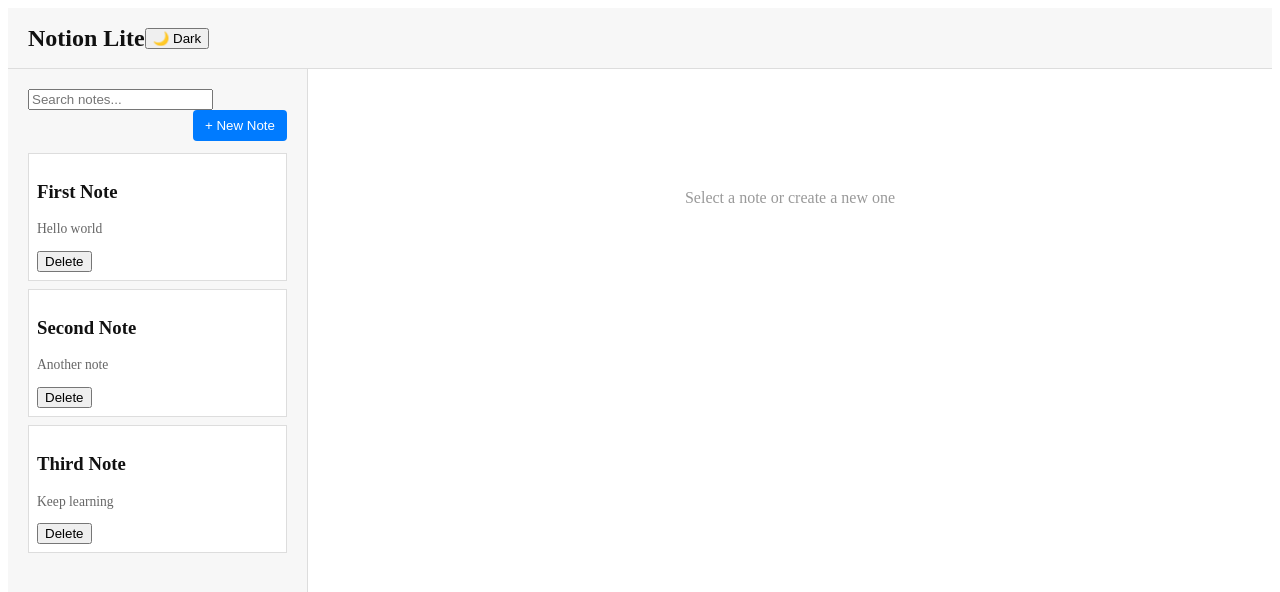
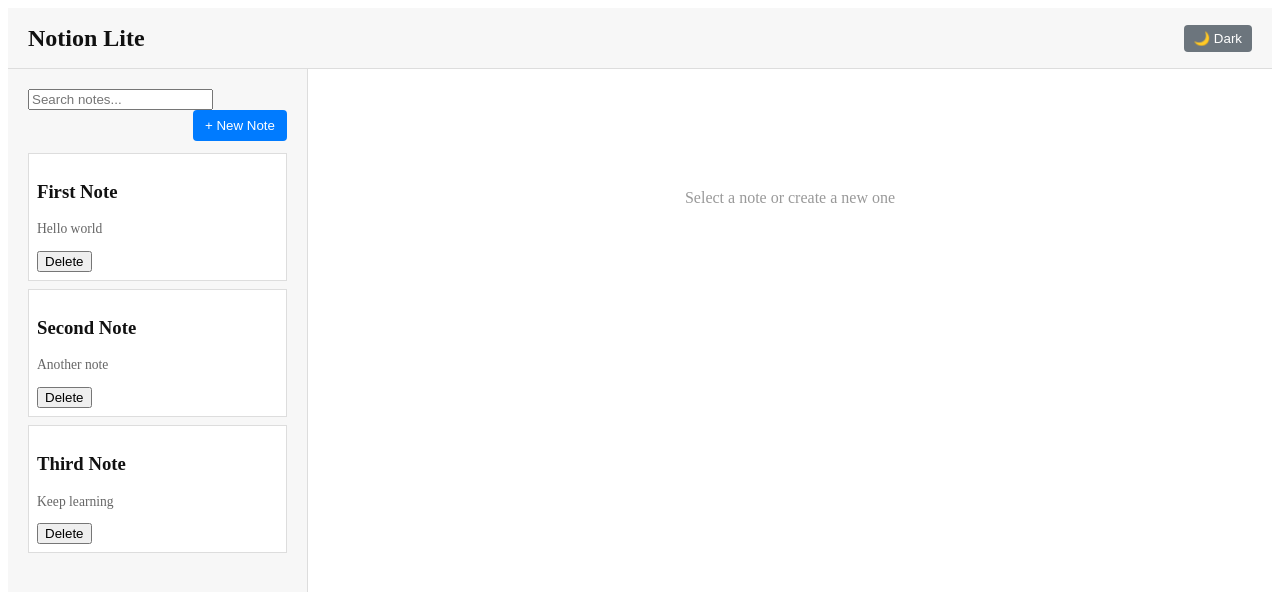
Before and after one commit to saifxss/notion-lite, a React (Vite) app: page / in a window 1280 px wide. Shown: the top 592 px of the page. Built offline with nearby package versions, Linux system fonts and the light colour scheme.

Commit message:
Added autosave feedback and disable editor when no note

```diff
--- a/src/App.css
+++ b/src/App.css
@@ -7,6 +7,7 @@
   height: 60px;
   display: flex;
   align-items: center;
+  justify-content: space-between;
   padding: 0 20px;
   background: var(--sidebar);
   border-bottom: 1px solid var(--border);
@@ -63,6 +64,12 @@
   cursor: pointer;
 }
 
+.note-title:disabled,
+.note-content:disabled {
+  background: #f5f5f5;
+  cursor: not-allowed;
+}
+
 .new-note-btn:hover { opacity: 0.95; }
 
 .note-items { display: flex; flex-direction: column; }
@@ -113,6 +120,15 @@
 
 .save-btn:disabled { opacity: 0.55; cursor: not-allowed; }
 
+.theme-toggle-btn {
+  background: #6c757d;
+  color: white;
+  border: none;
+  padding: 6px 10px;
+  border-radius: 4px;
+  cursor: pointer;
+}
+
 :root {
   --bg: #ffffff;
   --text: #111111;
--- a/src/components/Header.tsx
+++ b/src/components/Header.tsx
@@ -7,7 +7,7 @@
   return (
     <header>
       <h2>Notion Lite</h2>
-      <button onClick={onToggleTheme}>
+      <button className="theme-toggle-btn" onClick={onToggleTheme}>
         {theme === "light" ? "🌙 Dark" : "☀️ Light"}
       </button>
     </header>
--- a/src/components/NoteEditor.tsx
+++ b/src/components/NoteEditor.tsx
@@ -9,6 +9,7 @@
 export default function NoteEditor({ note, onChange }: NoteEditorProps) {
   const [title, setTitle] = useState(note?.title ?? "");
   const [content, setContent] = useState(note?.content ?? "");
+  const [isSaving, setIsSaving] = useState(false);
 
   const titleRef = useRef<HTMLInputElement>(null);
   const contentRef = useRef<HTMLTextAreaElement>(null);
@@ -19,19 +20,27 @@
   }, [note?.id]);
 
   const isUnchanged = note ? (note.title === title && note.content === content) : true;
+  const disabled = !note;
 
   useEffect(() => {
     titleRef.current?.focus();
   }, [note?.id]);
 
   useEffect(() => {
-    if (!note || isUnchanged) return;
+    if (!note || isUnchanged) {
+      setIsSaving(false);
+      return;
+    }
+
+    setIsSaving(true);
+
     const timeout = setTimeout(() => {
       onChange({ ...note, title, content });
+      setIsSaving(false); // ✅ important
     }, 500);
 
     return () => clearTimeout(timeout);
-  }, [title, content]);
+  }, [title, content, isUnchanged, note, onChange]);
 
   useEffect(() => {
     const handleEscape = (e: KeyboardEvent) => {
@@ -58,21 +67,28 @@
 
   return (
     <div className="note-editor">
-      <input className="note-title"
+      <input
+        disabled={disabled}
+        className="note-title"
         value={title}
         onChange={(e) => setTitle(e.target.value)}
       />
 
       <textarea
         ref={contentRef}
+        disabled={disabled}
         className="note-content"
         value={content}
         onChange={(e) => setContent(e.target.value)}
       />
 
       <div className="editor-actions">
-        <button className="save-btn" onClick={save} disabled={isUnchanged}>
-            {isUnchanged ? "Saved" : "Save"}
+        <button
+          className="save-btn"
+          onClick={save}
+          disabled={isUnchanged}
+        >
+          {isSaving ? "Saving..." : isUnchanged ? "Saved" : "Save"}
         </button>
       </div>
     </div>
```
